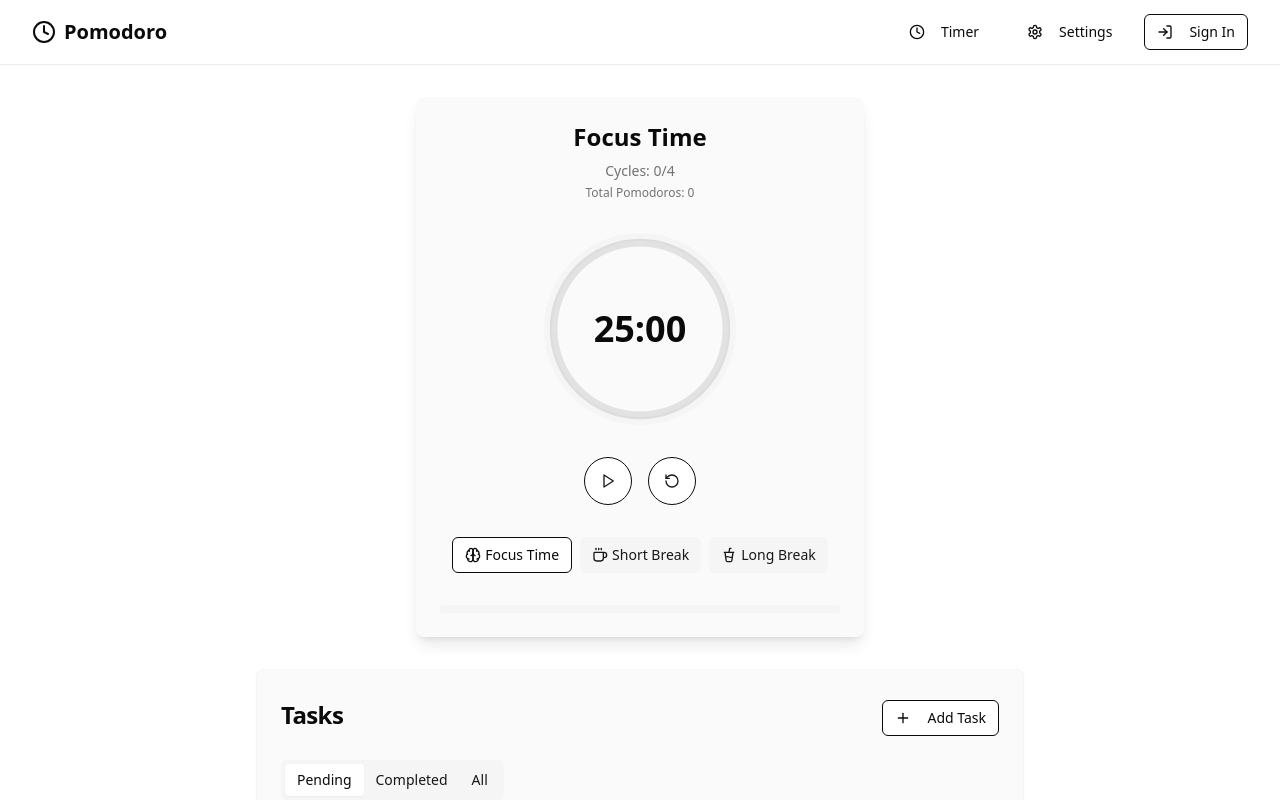
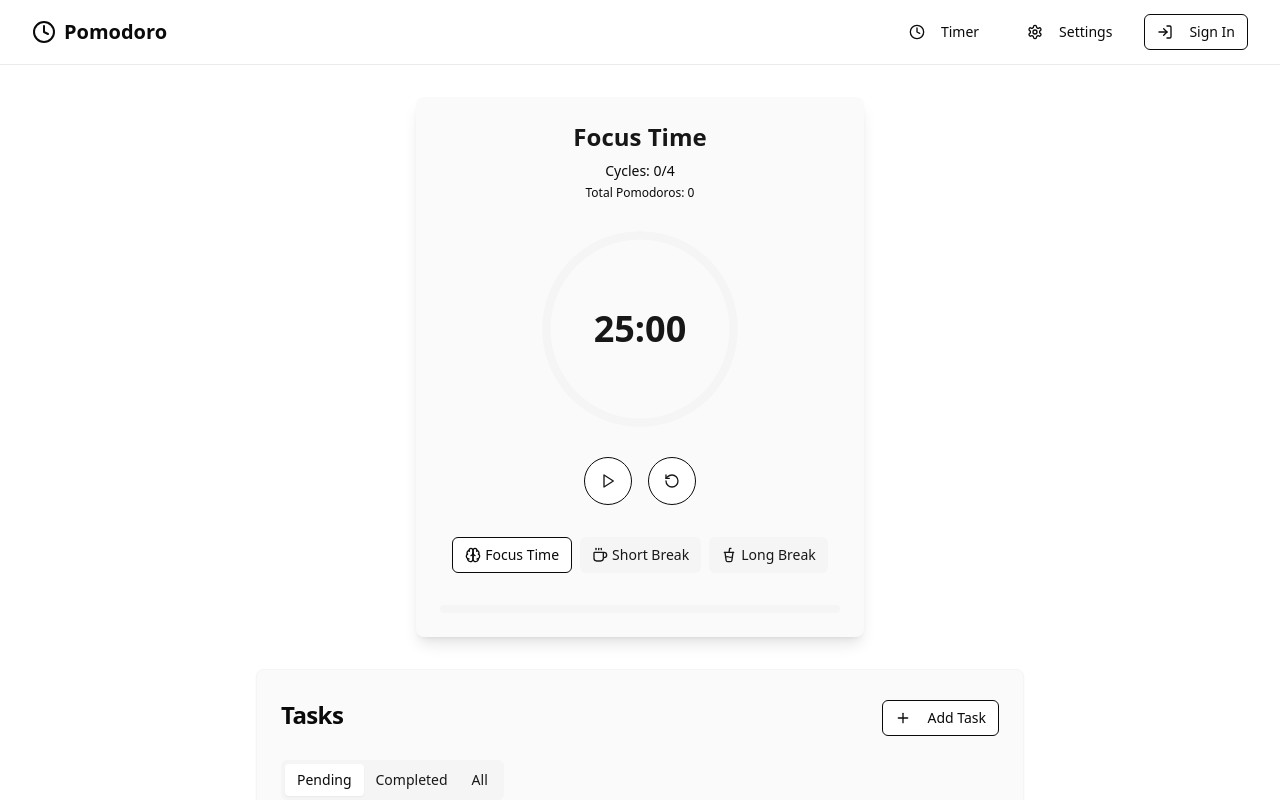
Before and after one commit to abdiel-vega/pomodoro_timer, a Next.js app: page / in a window 1280 px wide. Shown: the top 800 px of the page. Built offline with nearby package versions, Linux system fonts and the light colour scheme; no server answers.

Commit message:
fixing timer and other colors

```diff
--- a/components/pomodoro/enhanced-timer.tsx
+++ b/components/pomodoro/enhanced-timer.tsx
@@ -97,13 +97,13 @@ export default function EnhancedTimer() {
   const getCircleColor = () => {
     switch (timerType) {
       case 'work':
-        return 'hsl(var(--muted))';
+        return 'hsl(var(--accent-foreground))';
       case 'short_break':
-        return 'hsl(var(--primary-foreground))';
+        return 'hsl(var(--accent-foreground))';
       case 'long_break':
-        return 'hsl(var(--secondary-foreground))';
+        return 'hsl(var(--accent-foreground))';
       default:
-        return 'hsl(var(--muted))';
+        return 'hsl(var(--accent-foreground))';
     }
   };
 
@@ -430,19 +430,19 @@ export default function EnhancedTimer() {
         <div className="flex flex-col items-center space-y-8">
           {/* Timer Title */}
           <div className="text-center">
-            <h2 className="text-2xl font-bold mb-4">{getTimerTitle()}</h2>
+            <h2 className="text-2xl font-bold mb-4 text-accent-foreground">{getTimerTitle()}</h2>
             <div className="flex flex-col gap-1 mt-2">
-              <p className="text-sm text-muted-foreground">
+              <p className="text-sm text-foreground">
                 Cycles: {currentCyclePosition}/{settings.longBreakInterval}
               </p>
-              <p className="text-xs text-muted-foreground">
+              <p className="text-xs text-foreground">
                 Total Pomodoros: {completedPomodoros}
               </p>
               {currentTask && (
                 <div className="mt-2">
                    <Badge
                     variant="outline"
-                    className="text-xs py-1 px-2 border-muted-foreground text-accent-foreground"
+                    className="text-xs py-1 px-2 border-accent-foreground text-accent-foreground"
                   >
                     Working on: {currentTask.title}
                   </Badge>
@@ -452,11 +452,29 @@ export default function EnhancedTimer() {
           </div>
 
           {/* Timer Display */}
-          <div className="w-48 h-48 rounded-full border-8 border-muted flex items-center justify-center relative">
+          <div className="w-48 h-48 rounded-full flex items-center justify-center relative">
             {isPremium && getLottieAnimation()}
-            <span className="text-4xl font-bold z-10">{formatTime(timeRemaining)}</span>
+            <span className="text-4xl font-bold z-10 text-accent-foreground">{formatTime(timeRemaining)}</span>
             <div className="absolute -top-2 -right-2 -bottom-2 -left-2 z-5">
-              <svg width="48" height="48" viewBox="0 0 100 100" className="rotate-[-90deg]">
+              <svg width="100%" height="100%" viewBox="0 0 100 100" className="rotate-[-90deg]">
+                {/* Background circle - appears first in the SVG, so it's at the bottom */}
+                <circle
+                  cx="50"
+                  cy="50"
+                  r="45"
+                  fill="none"
+                  className={`
+                    ${timerType === 'work'
+                      ? 'stroke-muted'
+                      : timerType === 'short_break'
+                        ? 'stroke-primary-foreground'
+                        : 'stroke-secondary-foreground'
+                    }
+                  `}
+                  strokeWidth="4"
+                />
+
+                {/* Progress circle - appears second, so it's on top */}
                 <circle
                   cx="50"
                   cy="50"
@@ -467,7 +485,6 @@ export default function EnhancedTimer() {
                   strokeDasharray={`${2 * Math.PI * 45}`}
                   strokeDashoffset={`${2 * Math.PI * 45 * (1 - progressPercentage / 100)}`}
                   strokeLinecap="round"
-                  className="transition-all duration-1000"
                 />
               </svg>
             </div>
--- a/components/pomodoro/timer.tsx
+++ b/components/pomodoro/timer.tsx
@@ -82,13 +82,13 @@ export default function Timer() {
   const getCircleColor = () => {
     switch (timerType) {
       case 'work':
-        return 'hsl(var(--muted))';
+        return 'hsl(var(--accent-foreground))';
       case 'short_break':
-        return 'hsl(var(--primary-foreground))';
+        return 'hsl(var(--accent-foreground))';
       case 'long_break':
-        return 'hsl(var(--secondary-foreground))';
+        return 'hsl(var(--accent-foreground))';
       default:
-        return 'hsl(var(--muted))';
+        return 'hsl(var(--accent-foreground))';
     }
   };
 
@@ -120,19 +120,19 @@ export default function Timer() {
         <div className="flex flex-col items-center space-y-8">
           {/* Timer Title */}
           <div className="text-center">
-            <h2 className="text-2xl font-bold">{getTimerTitle()}</h2>
+            <h2 className="text-2xl font-bold text-accent-foreground">{getTimerTitle()}</h2>
             <div className="flex flex-col gap-1 mt-2">
-              <p className="text-sm text-muted-foreground">
+              <p className="text-sm text-foreground">
                 Cycles: {currentCyclePosition}/{settings.longBreakInterval}
               </p>
-              <p className="text-xs text-muted-foreground">
+              <p className="text-xs text-foreground">
                 Total Pomodoros: {completedPomodoros}
               </p>
               {currentTask && (
                 <div className="mt-2">
                    <Badge
                     variant="outline"
-                    className="text-xs py-1 px-2 border-secondary-foreground"
+                    className="text-xs py-1 px-2 border-accent-foreground text-accent-foreground"
                   >
                     Working on: {currentTask.title}
                   </Badge>
@@ -142,19 +142,28 @@ export default function Timer() {
           </div>
 
           {/* Timer Display */}
-          <div className="w-48 h-48 rounded-full border-8 border-muted flex items-center justify-center relative">
-            <span className="text-4xl font-bold">{formatTime(timeRemaining)}</span>
+          <div className="w-48 h-48 rounded-full flex items-center justify-center relative">
+            <span className="text-4xl font-bold text-accent-foreground">{formatTime(timeRemaining)}</span>
               <div className="absolute -top-2 -right-2 -bottom-2 -left-2" style={{ zIndex: 5, opacity: 1 }}>
                 <svg width="100%" height="100%" viewBox="0 0 100 100" className="rotate-[-90deg]">
+                  {/* Background circle - appears first in the SVG, so it's at the bottom */}
                     <circle
                       cx="50"
                       cy="50"
                       r="45"
                       fill="none"
-                  stroke="currentColor"
+                      className={`
+                        ${timerType === 'work'
+                          ? 'stroke-muted'
+                          : timerType === 'short_break'
+                            ? 'stroke-primary-foreground'
+                            : 'stroke-secondary-foreground'
+                        }
+                      `}
                       strokeWidth="4"
-                  strokeOpacity="0.1"
                     />
+
+                    {/* Progress circle - appears second, so it's on top */}
                     <circle
                       cx="50"
                       cy="50"
@@ -165,7 +174,6 @@ export default function Timer() {
                       strokeDasharray={`${2 * Math.PI * 45}`}
                       strokeDashoffset={`${2 * Math.PI * 45 * (1 - progressPercentage / 100)}`}
                       strokeLinecap="round"
-                  className="transition-all duration-1000"
                     />
                 </svg>
               </div>
--- a/components/premium/home-premium-controls.tsx
+++ b/components/premium/home-premium-controls.tsx
@@ -96,7 +96,7 @@ export default function HomePremiumControls() {
     <div className="w-full max-w-md mx-auto bg-card rounded-lg p-3 border border-muted mb-4">
       <div className="flex items-center gap-1 text-sm mb-3 justify-center">
         <Sparkles className="h-4 w-4 text-yellow-400" />
-        <span className="font-medium text-foreground">Premium Features</span>
+        <span className="font-medium text-accent-foreground">Premium Features</span>
       </div>
 
       <div className="flex items-center justify-between px-2">
@@ -133,7 +133,7 @@ export default function HomePremiumControls() {
             <Button
               variant="outline"
               size="sm"
-              className={`h-8 border-accent-foreground text-foreground ${soundEnabled ? 'bg-muted' : ''}`}
+              className={`h-8 text-foreground ${soundEnabled ? 'bg-muted' : ''}`}
             >
               <Music className="h-4 w-4 mr-1 text-foreground" /> Sounds
             </Button>
@@ -197,8 +197,8 @@ export default function HomePremiumControls() {
 
         {/* Deep Focus Mode - Changed to Switch */}
         <div className="flex items-center gap-2">
-          <Label htmlFor="focus-mode" className="cursor-pointer text-sm flex items-center gap-1 text-accent-foreground">
-            <EyeIcon className="h-4 w-4 text-accent-foreground" /> Deep Focus
+          <Label htmlFor="focus-mode" className="cursor-pointer text-sm flex items-center gap-1 text-foreground">
+            <EyeIcon className="h-4 w-4 text-foreground" /> Deep Focus
           </Label>
           <Switch
             id="focus-mode"
--- a/components/ui/button.tsx
+++ b/components/ui/button.tsx
@@ -13,7 +13,7 @@ const buttonVariants = cva(
         destructive:
           "bg-destructive text-destructive-foreground hover:bg-destructive/90",
         outline:
-          "border border-foreground bg-background text-foreground hover:bg-muted hover:text-accent-foreground",
+          "border border-foreground bg-background text-foreground hover:bg-muted hover:text-accent-foreground hover:border-accent-foreground",
         secondary:
           "bg-secondary text-secondary-foreground hover:bg-secondary/80",
         ghost: "text-foreground hover:bg-muted hover:text-accent-foreground",
```
Lines whose indentation alone changed are shown as unchanged.
